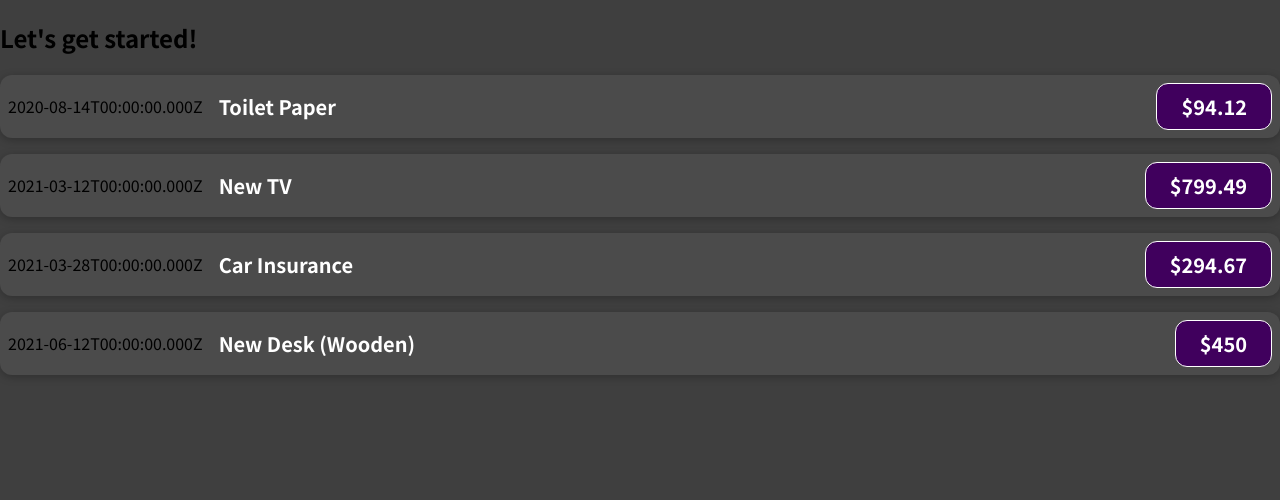
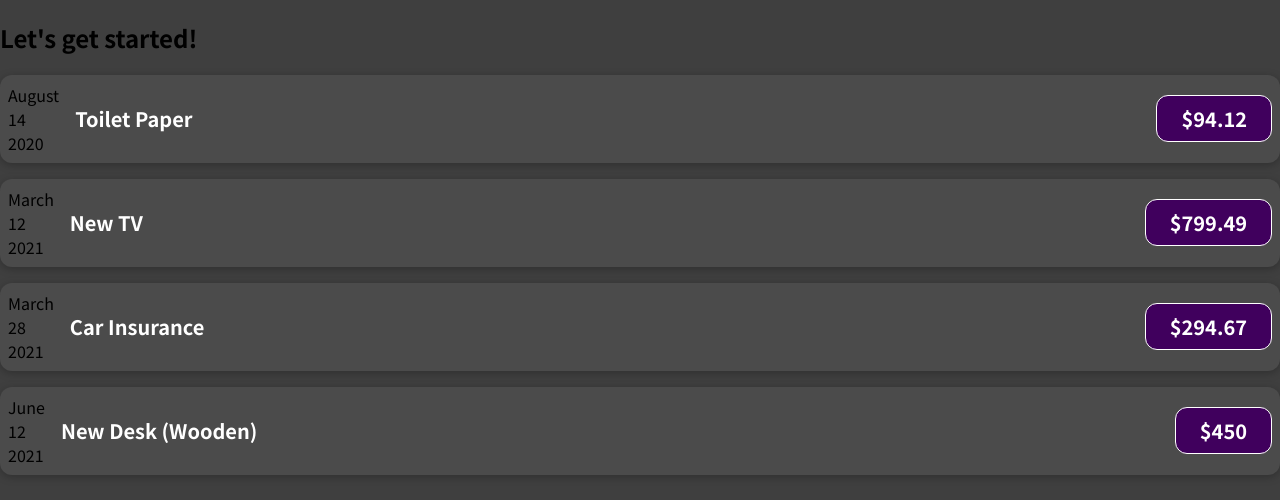
Before and after one commit to ejasso112/react-expense-tracker, a JavaScript app: page / in a window 1280 px wide. Shown: the top 500 px of the page. Built offline with nearby package versions, Linux system fonts and the light colour scheme.

Commit message:
ExpenseItem Format Date Update
• Formatted the Date in ExpenseItem to be more Readable

```diff
--- a/src/components/ExpenseItem.js
+++ b/src/components/ExpenseItem.js
@@ -2,12 +2,19 @@ import './ExpenseItem.css'
 
 const ExpenseItem = (props) => {
   const expenseDate = props.date
+  const expenseMonth = expenseDate.toLocaleString('en-US', { month: 'long' })
+  const expenseYear = expenseDate.toLocaleString('en-US', { day: '2-digit' })
+  const expenseDay = expenseDate.getFullYear()
   const expenseTitle = props.title
   const expenseAmount = props.amount
 
   return (
     <div className='expense-item'>
-      <div>{expenseDate.toISOString()}</div>
+      <div>
+        <div>{expenseMonth}</div>
+        <div>{expenseYear}</div>
+        <div>{expenseDay}</div>
+      </div>
       <div className='expense-item__description'>
         <h2>{expenseTitle}</h2>
         <div className='expense-item__price'>${expenseAmount}</div>
```
